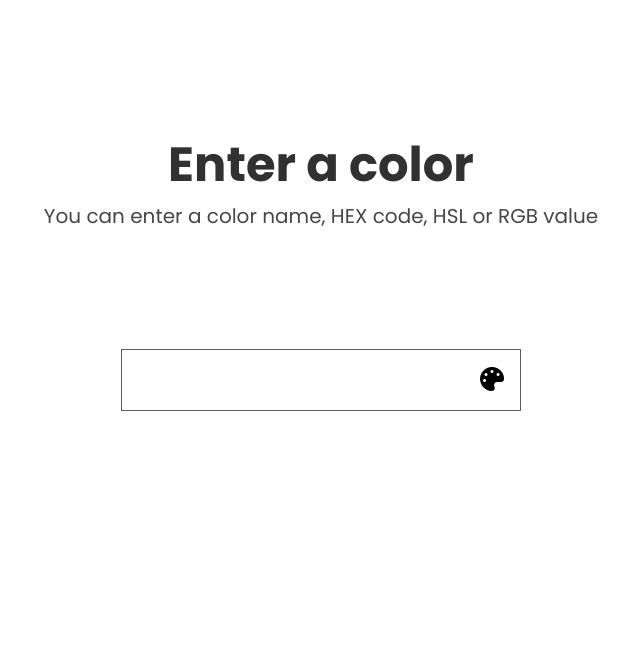
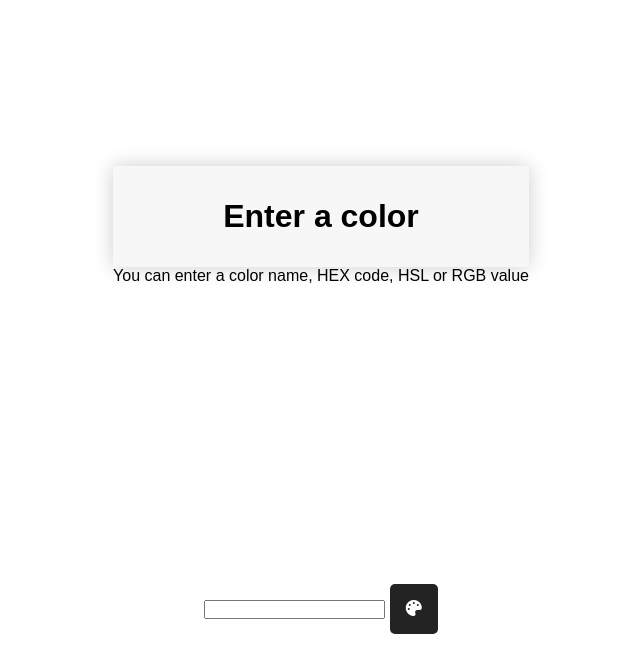
Before and after one commit to hamzaejaz787/Background-color-changer, a plain HTML site: page index.html in a window 1280 px wide. Shown: the whole page, without its empty margins (319-959 px from the left). Drawn offline with Linux system fonts and the light colour scheme.

Commit message:
Update style.css

```diff
--- a/style.css
+++ b/style.css
@@ -5,70 +5,43 @@
 }
 
 body {
-  min-height: 100vh;
-  font-family: "Poppins", sans-serif;
-  transition: all 1s ease-in-out;
-  overflow: hidden;
+  font-family: "Barlow", sans-serif;
+  height: 100vh;
+  padding: 1em;
+  display: grid;
+  place-items: center;
+  transition: all 0.3s ease;
 }
 
 h1 {
-  font-size: 3rem;
-  color: rgb(49, 49, 49);
-}
-p {
-  font-size: 1.25rem;
-  color: rgb(71, 71, 71);
+  background: #f7f7f7;
+  padding: 1em 2em;
+  text-align: center;
+  border-radius: 2px;
+  box-shadow: 0 0 20px rgba(0, 0, 0, 0.2);
 }
 
-header,
-form {
-  min-height: 25vh;
-  display: flex;
-  align-items: center;
-  justify-content: center;
+span {
+  display: block;
+  padding: 1em;
+  font-size: 1.3rem;
+  font-weight: 400;
+  text-transform: uppercase;
 }
 
-header {
-  flex-direction: column;
-  margin-top: 5em;
-  text-align: center;
+button {
+  border: none;
+  border-radius: 5px;
+  outline: none;
+  padding: 1em;
+  font-family: "Barlow", sans-serif;
+  font-size: 1rem;
+  color: rgb(255, 255, 255);
+  cursor: pointer;
+  background-color: rgb(36, 35, 35);
+  transition: all 0.3s ease;
 }
 
-form button,
-form input {
-  border: 1px solid rgb(94, 94, 94);
-  outline: none;
-  padding: 1rem;
-  font-size: 1.5rem;
+button:hover {
+  background-color: rgb(54, 54, 54);
 }
-
-form input {
-  border-right: none;
-}
-
-form button {
-  border-left: none;
-  background-color: white;
-  cursor: pointer;
-  transition: all 0.5s ease;
-}
-
-form button:hover {
-  background-color: #000;
-  color: #fff;
-}
-
-@media (max-width: 425px) {
-  form button,
-  form input {
-    font-size: 1rem;
-  }
-
-  h1 {
-    font-size: 2rem;
-  }
-  p {
-    font-size: 1rem;
-    padding: 0 0.5rem;
-  }
-}
```
